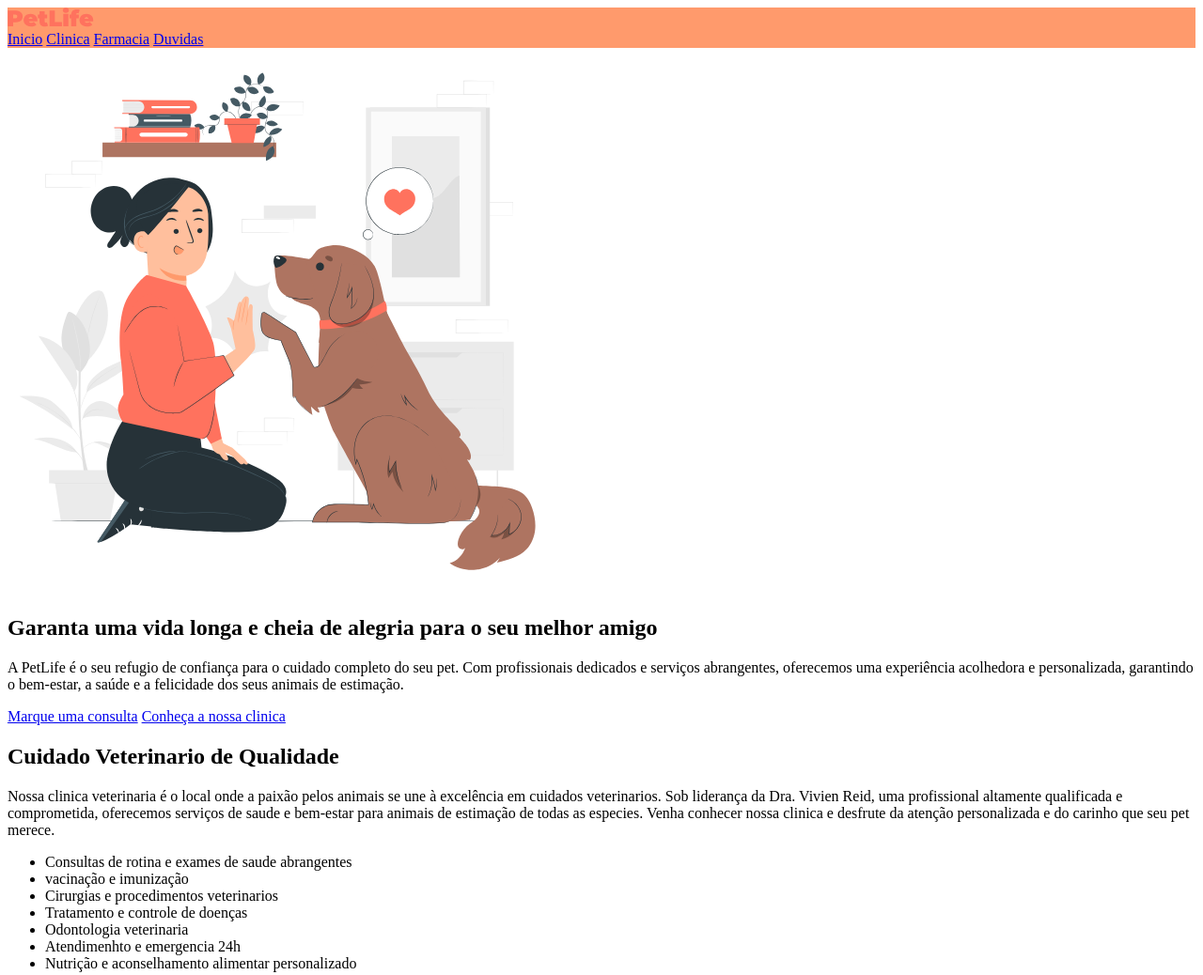
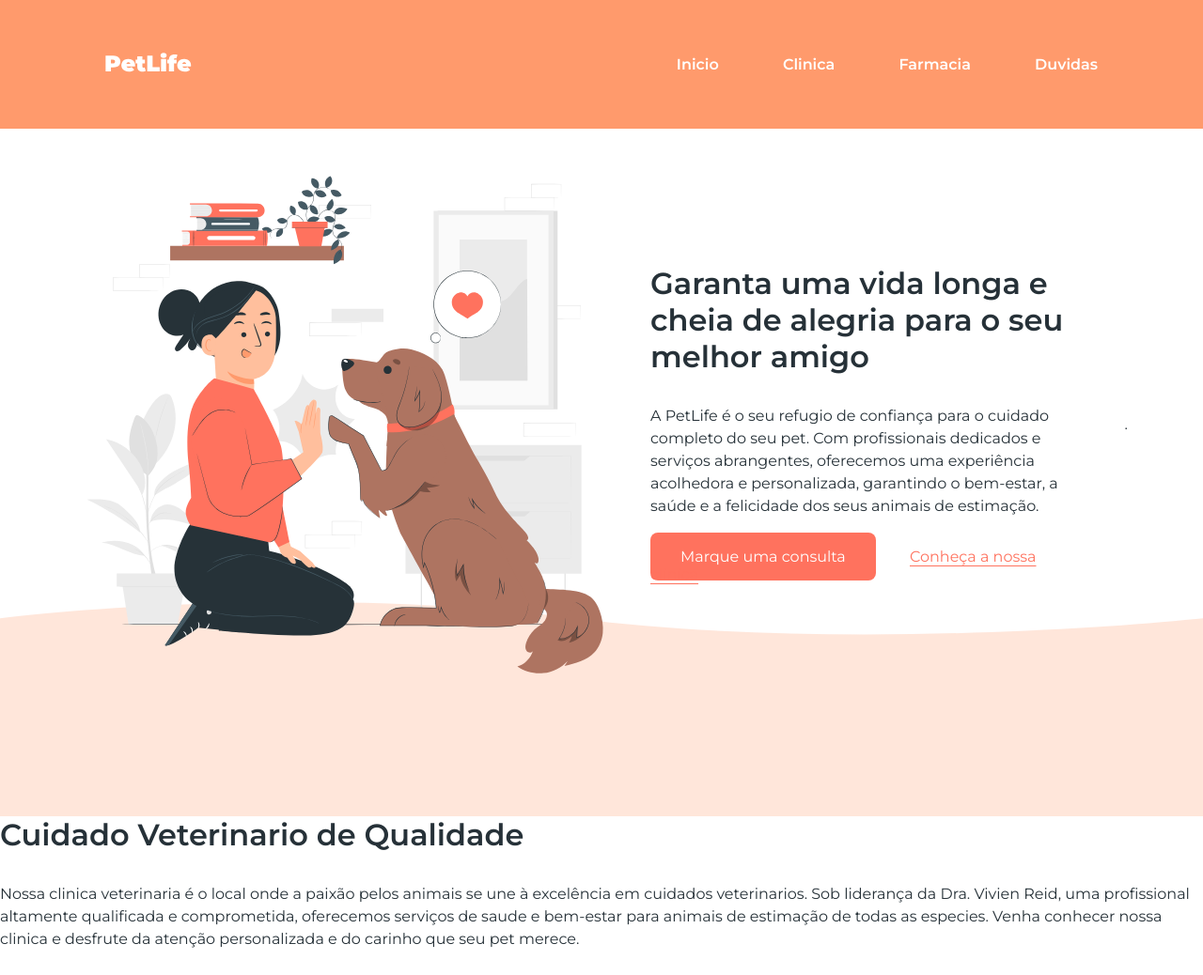
Before and after one commit to dilsojr95/PetLife, a plain HTML site: page index.html in a window 1280 px wide. Shown: the top 1038 px of the page at 94% size. Drawn offline with Linux system fonts and the light colour scheme.

Commit message:
css geral

```diff
--- a/index.html
+++ b/index.html
@@ -5,13 +5,20 @@
     <title>PetLife</title>
     <meta
       name="description"
-      content="Garanta uma vida longa e cheia de alegria para o seu melhor amigo">
-     <link rel="stylesheet" href="style.css">
+      content="Garanta uma vida longa e cheia de alegria para o seu melhor amigo"
+    />
+    <link rel="preconnect" href="https://fonts.googleapis.com" />
+    <link rel="preconnect" href="https://fonts.gstatic.com" crossorigin />
+    <link
+      href="https://fonts.googleapis.com/css2?family=Montserrat:wght@400;600&display=swap"
+      rel="stylesheet"
+    />
+    <link rel="stylesheet" href="style.css" />
   </head>
   <body>
     <header>
       <a href="/index.html">
-        <img src="./img/logo.svg" alt="Logo PetLife" />
+        <img src="./img/logo-white.svg" alt="Logo PetLife" />
       </a>
       <nav>
         <a href="#inicio">Inicio</a>
@@ -33,23 +40,27 @@
           <h1>
             Garanta uma vida longa e cheia de alegria para o seu melhor amigo
           </h1>
-          <p>
+          <p class="paragrafo">
             A PetLife é o seu refugio de confiança para o cuidado completo do
             seu pet. Com profissionais dedicados e serviços abrangentes,
             oferecemos uma experiência acolhedora e personalizada, garantindo o
             bem-estar, a saúde e a felicidade dos seus animais de estimação.
           </p>
-          <a href="https://wa.me/5544998838846" target="_blank"
+          <a class="botao" href="https://wa.me/5544998838846" target="_blank"
             >Marque uma consulta</a
           >
-          <a href="#clinica">Conheça a nossa clinica</a>
+          <a class="botao-transparente" href="#clinica"
+            >Conheça a nossa clinica</a
+          >
         </div>
+        .
+        <img class="absolute" src="./img/shape.svg" alt="" />
       </section>
 
       <section id="clinica">
         <div>
           <h2>Cuidado Veterinario de Qualidade</h2>
-          <p>
+          <p class="paragrafo">
             Nossa clinica veterinaria é o local onde a paixão pelos animais se
             une à excelência em cuidados veterinarios. Sob liderança da Dra.
             Vivien Reid, uma profissional altamente qualificada e comprometida,
@@ -84,7 +95,7 @@
           height="430"
           loading="lazy"
         />
-        <p>
+        <p class="paragrafo">
           Alem de ser uma clinica veterinaria de confiança, tambem contamos com
           um completo petshop e farmacia. Nosso petshop oferece uma ampla
           seleção de produtos de alta qualidade, desde alimentos balanceados e
@@ -110,7 +121,7 @@
           <div>
             <h3>Quais serviços são oferecidos pela clinica PetLife</h3>
             <img src="./img/arrow-down.svg" alt="" />
-            <p>
+            <p class="paragrafo">
               A clinica da PetLife oferece uma ampla gama de serviços, incluindo
               consulta de rotina, vacinação, cirurgias, tratamento de doenças,
               cuidados odontologicos, atendimento de emergencia 24h, programas
@@ -121,7 +132,7 @@
 
             <h3>Quais especies de animais a clinica veterinaria atende?</h3>
             <img src="./img/arrow-down.svg" alt="" />
-            <p>
+            <p class="paragrafo">
               A clinica veterinaria da PetLife atende animais de estimação de
               todas as especies, incluindo cães, gatos, passaros, roedores e
               repteis. Nossos profissionais possuem conhecimento e experiencia
@@ -131,7 +142,7 @@
 
             <h3>A clinica da PetLife possui serviços de emergencia?</h3>
             <img src="./img/arrow-down.svg" alt="" />
-            <p>
+            <p class="paragrafo">
               Sim, a clinica veterinaria da PetLife oferece serviços de
               emergencia 24h. Se o seu animal de estimação precisar de
               atendimento imediato fora do horario de expediente, nossa equipe
@@ -141,7 +152,7 @@
 
             <h3>A clinica oferece serviços de banho e tosa?</h3>
             <img src="./img/arrow-down.svg" alt="" />
-            <p>
+            <p class="paragrafo">
               Sim, a clinica veterinaria da PetLife oferece serviços
               profissionais de banho e tosa. Nossa equipe de profissionais
               experientes garante que seu pet receba cuidados adequados, usando
--- a/style.css
+++ b/style.css
@@ -1,3 +1,69 @@
+* {
+  font-family: 'Montserrat', sans-serif;
+  box-sizing: border-box;
+  margin: 0;
+  padding: 0;
+}
+
+body {
+  color: #263138;
+}
+
 header {
   background-color: #ff9a6c;
+  padding: 24px 80px 24px;
+  display: flex;
+  align-items: center;
+  justify-content: space-between;
 }
+
+header a {
+  color: #ffffff;
+  font-weight: 600;
+  padding: 32px;
+  text-decoration: none;
+}
+
+#inicio {
+  display: flex;
+  align-items: center;
+  gap: 32px;
+  padding: 24px 80px 128px 80px;
+  /*topo, direita, baixo, esquerda*/
+  position: relative;
+}
+
+h1,
+h2 {
+  font-weight: 600;
+  font-size: 32px;
+  margin-bottom: 32px;
+}
+
+.paragrafo {
+  line-height: 150%;
+  margin-bottom: 32px;
+}
+
+.botao {
+  background-color: #ff725e;
+  padding: 16px 32px;
+  border-radius: 8px;
+  color: #ffffff;
+  text-decoration: none;
+}
+
+.botao-transparente {
+  background-color: transparent;
+  color: #ff725e;
+  padding: 16px 32px;
+  text-underline-offset: 4px;
+}
+
+.absolute {
+  position: absolute;
+  bottom: 0;
+  left: 0;
+  width: 100%;
+  z-index: -10;
+}
```
